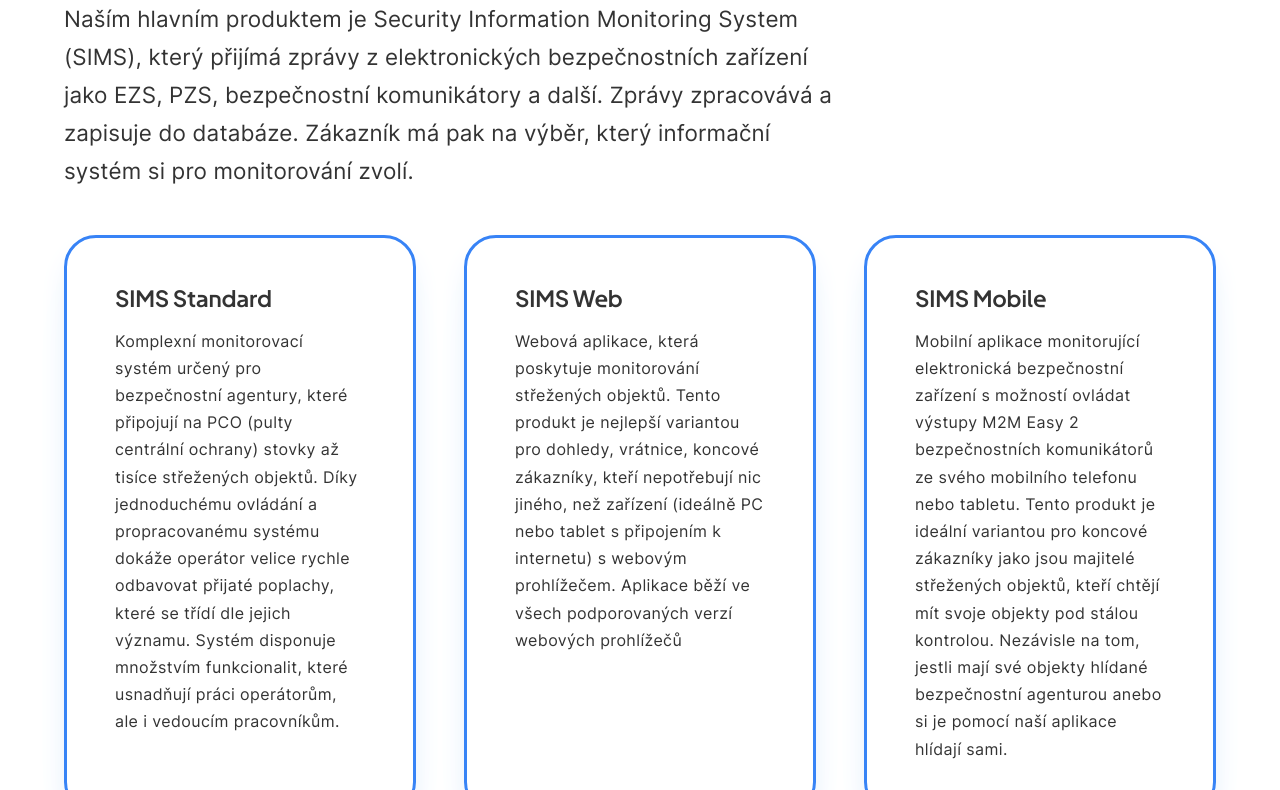
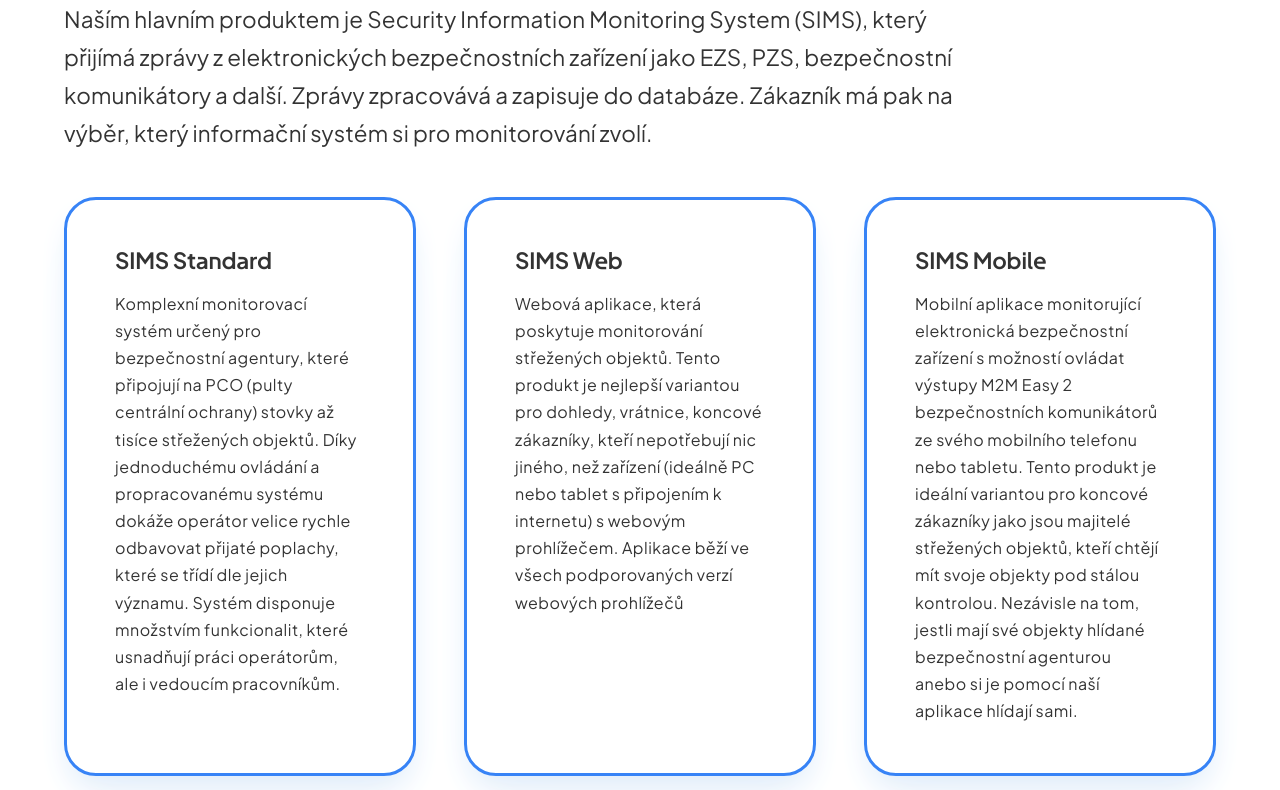
Before and after one commit to danosek/sims-sw, a website: page docs/index.html in a window 1280 px wide. Shown: the part 456-1246 px from the top of the page. Drawn offline with Linux system fonts and the light colour scheme.

Commit message:
Plus Jakarta Sans everywhere

```diff
--- a/src/less/_includes/_options.less
+++ b/src/less/_includes/_options.less
@@ -1,6 +1,6 @@
 :root {
     /* Typography */
-    --font-stack: "Inter", system-ui, sans-serif;
+    --font-stack: "Plus Jakarta Sans", system-ui, sans-serif;
     --font-stack-headings: 'Plus Jakarta Sans', system-ui, sans-serif;
     --font-stack-mono: 'IBM Plex Mono', monospace;
     --container-size: 1600px;
```
Also changed, not shown: docs/css/index.css, 1 other file.
